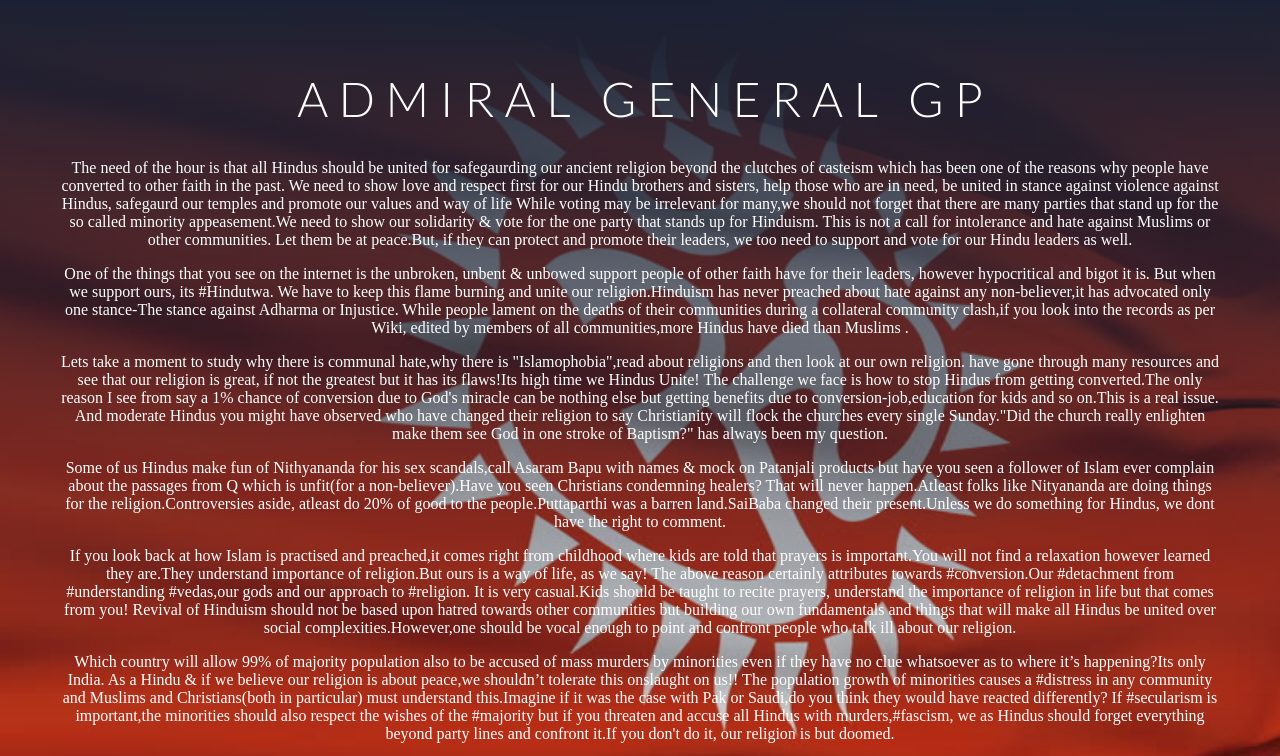
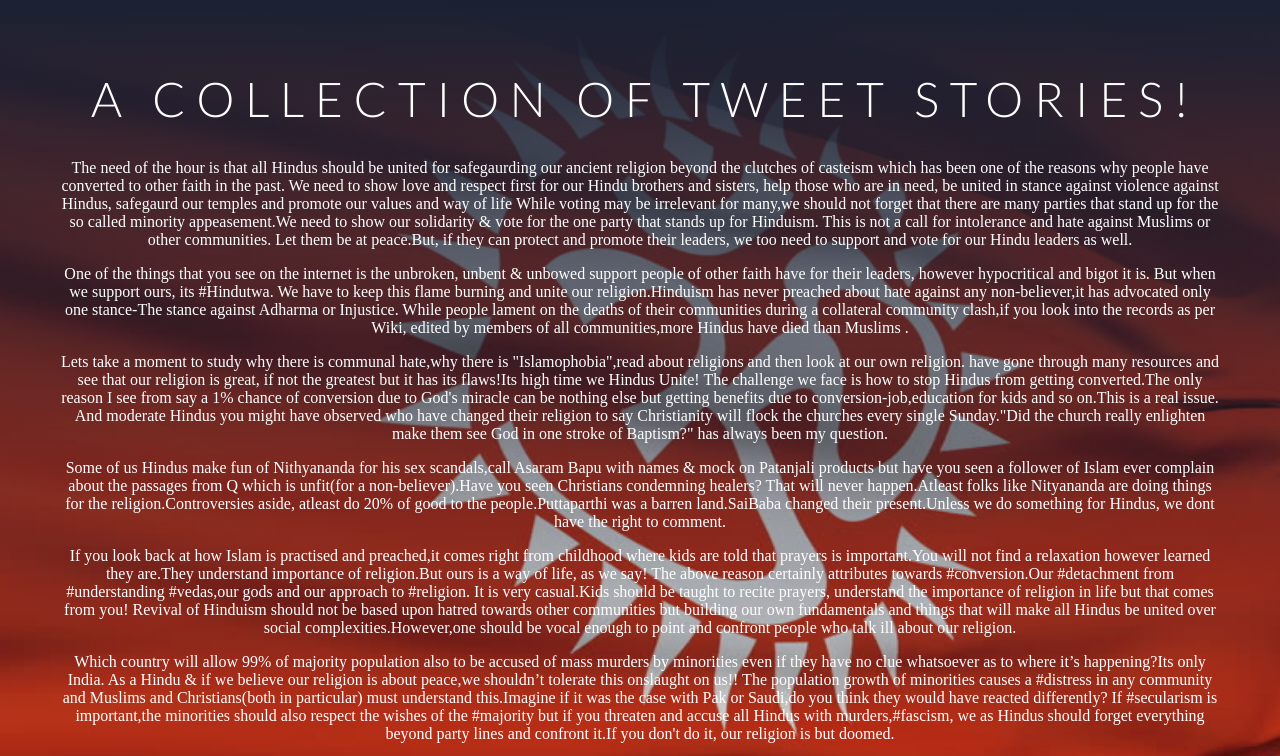
Before and after one commit to admiralgeneralgp/admiralgeneralgp.github.io, a plain HTML site: page index.html in a window 1280 px wide. Shown: the top 756 px of the page. Drawn offline with Linux system fonts and the light colour scheme.

Commit message:
Update index.html

```diff
--- a/index.html
+++ b/index.html
@@ -13,7 +13,7 @@
     <div id="container">
       <div id="main">
         <div class="inner">
-          <h1>Admiral General GP</h1>
+          <h1>A collection of Tweet Stories!</h1>
           <p id="about"><p>The need of the hour is that all Hindus should be united for safegaurding our ancient religion beyond the clutches of casteism which has been one of the reasons why people have converted to other faith in the past.
 We need to show love and respect first for our Hindu brothers and sisters, help those who are in need, be united in stance against violence against Hindus, safegaurd our temples and promote our values and way of life
 While voting may be irrelevant for many,we should not forget that there are many parties that stand up for the so called minority appeasement.We need to show our solidarity & vote for the one party that stands up for Hinduism.
```
